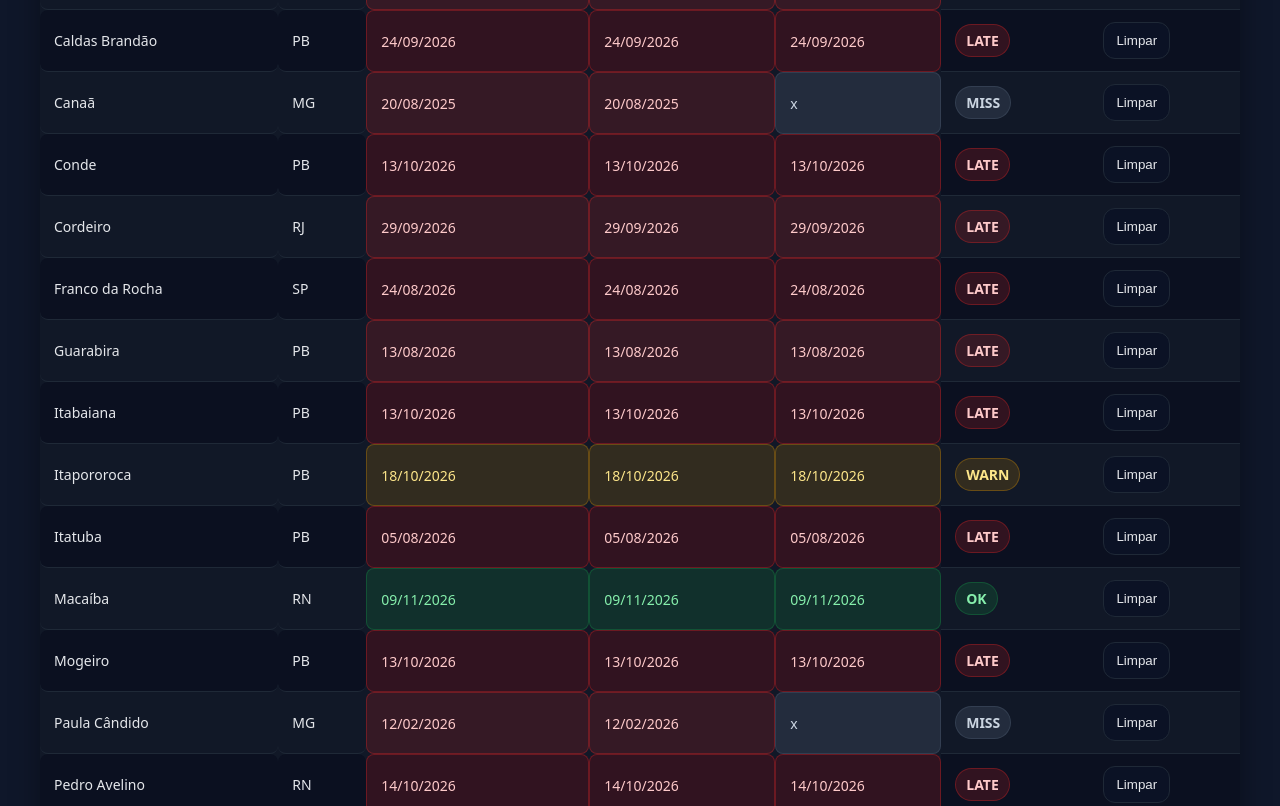
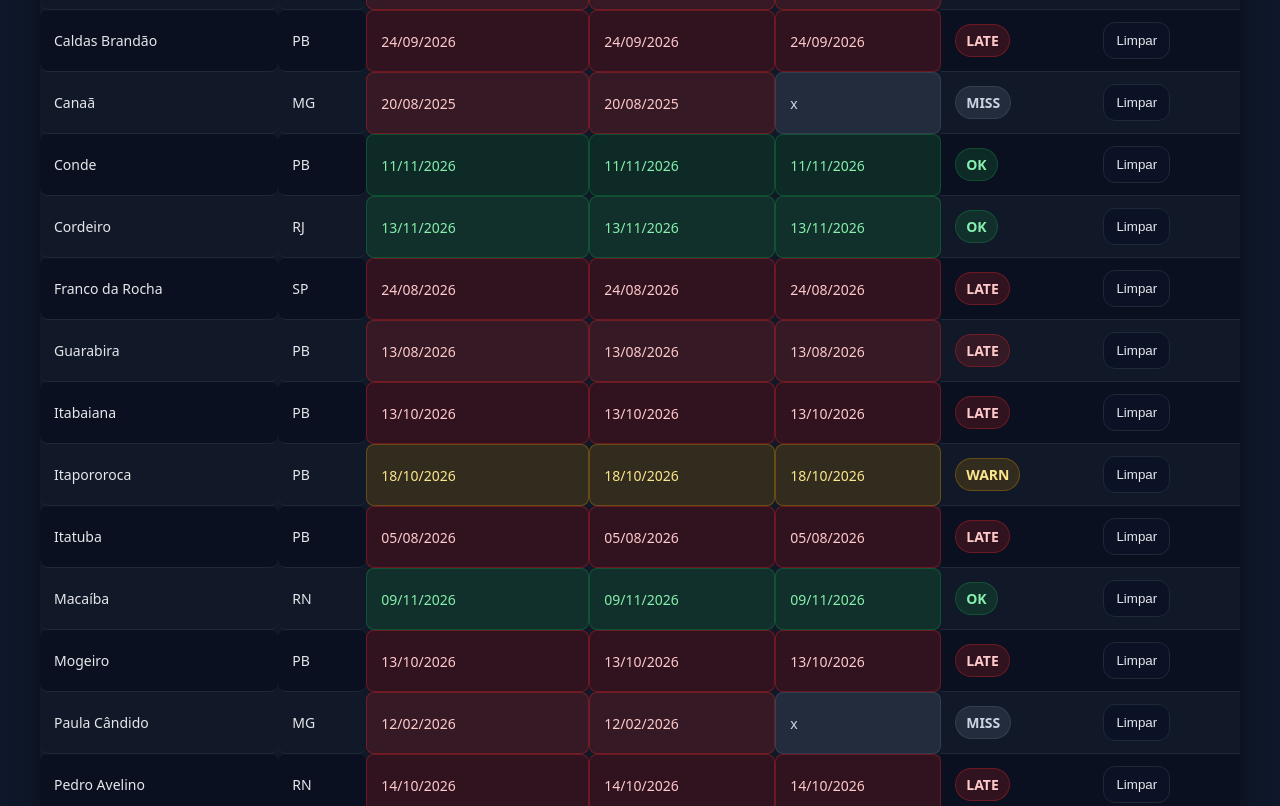
Before and after one commit to gatesjunior1/Monitoramentodexml, a plain HTML site: page index.html in a window 1280 px wide. Shown: the part 942-1748 px from the top of the page. Drawn offline with Linux system fonts and the light colour scheme.

Commit message:
Update index.html
2

```diff
--- a/index.html
+++ b/index.html
@@ -140,8 +140,8 @@
     {municipio:'Brumado', uf:'BA', xml:'14/10/2026', atend:'14/10/2026', esus:'14/10/2026'},
     {municipio:'Caldas Brandão', uf:'PB', xml:'24/09/2026', atend:'24/09/2026', esus:'24/09/2026'},
     {municipio:'Canaã', uf:'MG', xml:'20/08/2025', atend:'20/08/2025', esus:'x'},
-    {municipio:'Conde', uf:'PB', xml:'13/10/2026', atend:'13/10/2026', esus:'13/10/2026'},
-    {municipio:'Cordeiro', uf:'RJ', xml:'29/09/2026', atend:'29/09/2026', esus:'29/09/2026'},
+    {municipio:'Conde', uf:'PB', xml:'11/11/2026', atend:'11/11/2026', esus:'11/11/2026'},
+    {municipio:'Cordeiro', uf:'RJ', xml:'13/11/2026', atend:'13/11/2026', esus:'13/11/2026'},
     {municipio:'Franco da Rocha', uf:'SP', xml:'24/08/2026', atend:'24/08/2026', esus:'24/08/2026'},
     {municipio:'Guarabira', uf:'PB', xml:'13/08/2026', atend:'13/08/2026', esus:'13/08/2026'},
     {municipio:'Itabaiana', uf:'PB', xml:'13/10/2026', atend:'13/10/2026', esus:'13/10/2026'},
@@ -153,8 +153,8 @@
     {municipio:'Pedro Avelino', uf:'RN', xml:'14/10/2026', atend:'14/10/2026', esus:'14/10/2026'},
     {municipio:'Pendências', uf:'RN', xml:'04/11/2026', atend:'04/11/2026', esus:'04/11/2026'},
     {municipio:'Poço Branco', uf:'RN', xml:'07/10/2026', atend:'07/10/2026', esus:'07/10/2026'},
-    {municipio:'Santa Rita', uf:'PB', xml:'03/11/2026', atend:'03/11/2026	', esus:'03/11/2026'},
-    {municipio:'São José de Ubá', uf:'RJ', xml:'14/10/2026', atend:'14/10/2026', esus:'14/10/2026'},
+    {municipio:'Santa Rita', uf:'PB', xml:'13/11/2026', atend:'13/11/2026	', esus:'13/11/2026'},
+    {municipio:'São José de Ubá', uf:'RJ', xml:'13/11/2026', atend:'13/11/2026', esus:'13/11/2026'},
     {municipio:'São Sebastião', uf:'AL', xml:'', atend:'x', esus:'16/10/2024'},
     {municipio:'Tibau', uf:'RN', xml:'05/11/2026', atend:'05/11/2026', esus:'05/11/2026'},
     {municipio:'Valença', uf:'RJ', xml:'13/10/2026', atend:'13/10/2026', esus:'13/10/2026'},
```
